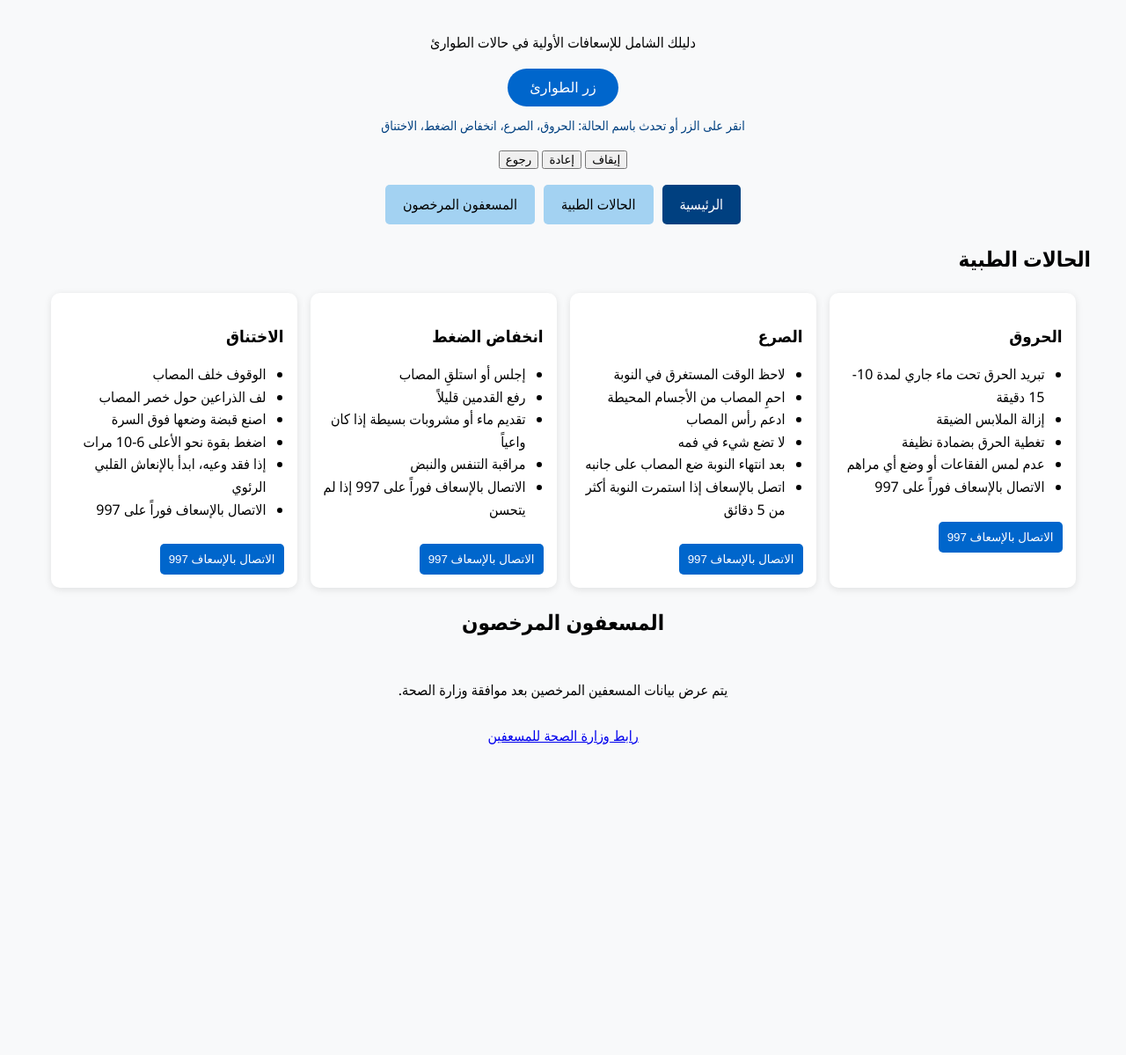
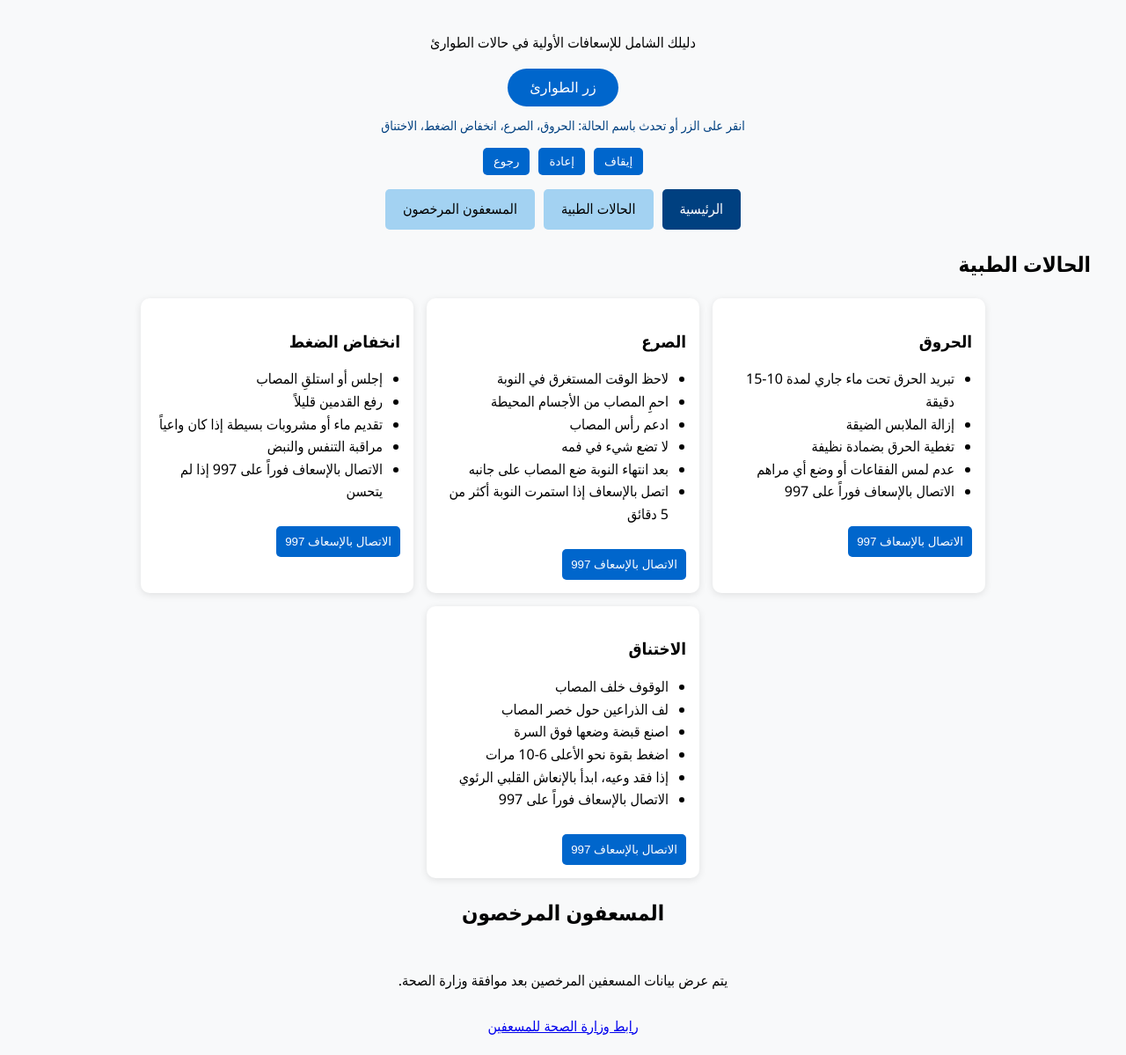
Before and after one commit to Smart-Paramedic/Prohect, a PHP site: page / in a window 1280 px wide. Shown: the whole page at 88% size. Before the commit the page ends 846 px from the top, so only its background shows below. Run offline with PHP 8.4, Linux system fonts and the light colour scheme.

Commit message:
Update Style.css

```diff
--- a/Style.css
+++ b/Style.css
@@ -6,7 +6,6 @@
     --dark: #333;
 }
 
-/* عام */
 body {
     margin: 0;
     font-family: 'Segoe UI', Tahoma, Geneva, Verdana, sans-serif;
@@ -19,7 +18,7 @@ body {
     padding: 20px;
 }
 
-/* تبويب الرئيسية */
+/* الرئيسية */
 .header {
     text-align: center;
     margin-bottom: 1rem;
@@ -29,8 +28,25 @@ body {
     font-size: 0.9rem;
     color: var(--darkblue);
 }
+.control-buttons {
+    margin-top: 10px;
+    display: flex;
+    justify-content: center;
+    gap: 10px;
+}
+.control-buttons button {
+    padding: 8px 12px;
+    border-radius: 5px;
+    border: none;
+    background: var(--btnblue);
+    color: white;
+    cursor: pointer;
+}
+.control-buttons button:hover {
+    background: var(--darkblue);
+}
 
-/* تبويبات */
+/* التبويبات */
 .nav-tabs {
     display: flex;
     justify-content: center;
@@ -60,7 +76,7 @@ body {
     background: white;
     border-radius: 10px;
     padding: 15px;
-    width: 250px;
+    width: 280px;
     box-shadow: 0 2px 8px rgba(0,0,0,0.1);
 }
 .case-card h3 {
```
